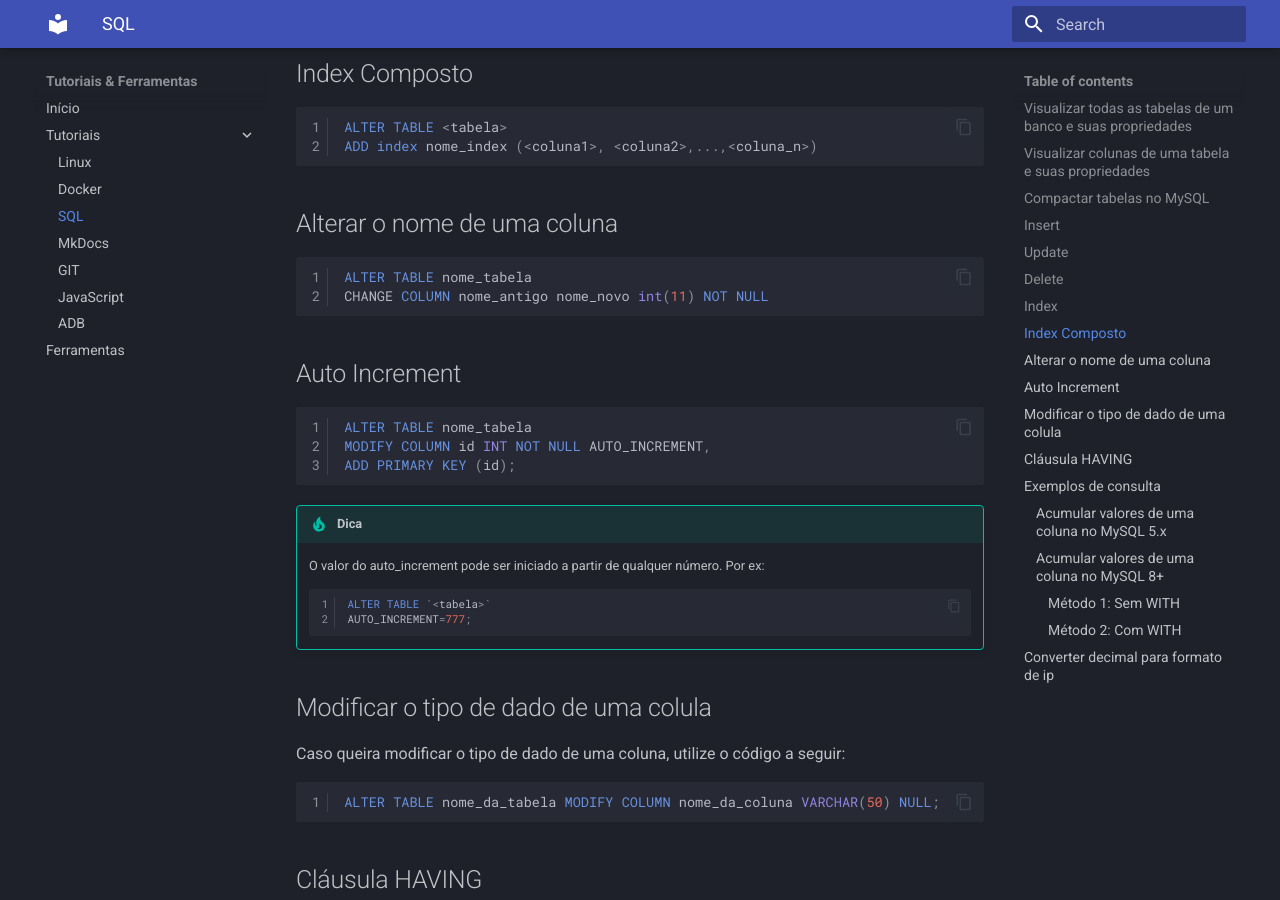
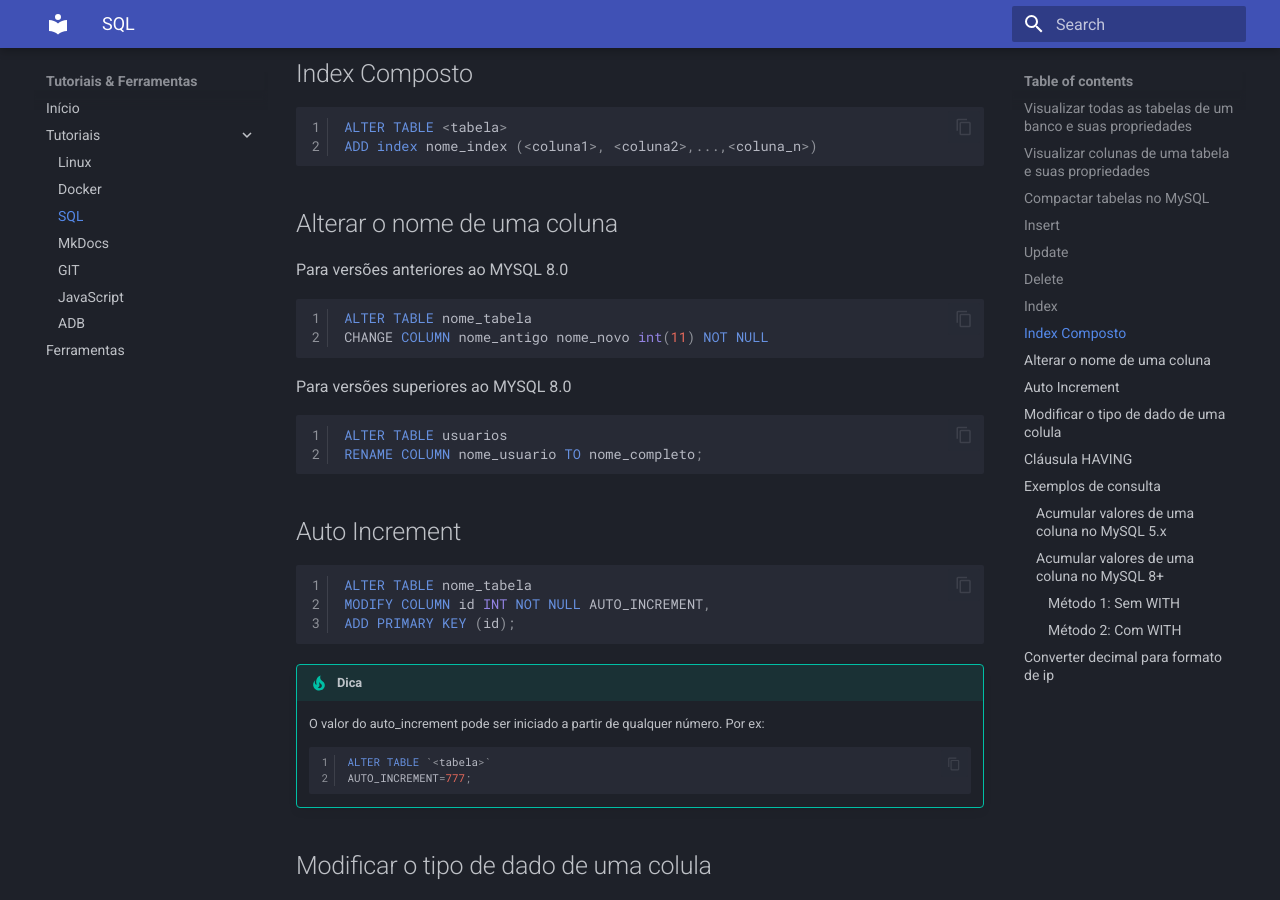
Before and after one commit to birtholive/mkdocs, an MkDocs documentation site: the page built from docs/mysql.md, in a window 1280 px wide and 900 px high, scrolled down 1212 px. Built offline with MkDocs 1.6.1 and Material for MkDocs 9.7.7, drawn with Linux system fonts in a browser that asks for light colours.

Commit message:
ADD - Instruções para alterar o nome de colunas no MySQL, incluindo suporte para versões anteriores e superiores ao MySQL 8.0

````diff
--- a/docs/mysql.md
+++ b/docs/mysql.md
@@ -50,10 +50,17 @@ ADD index nome_index (<coluna1>, <coluna2>,...,<coluna_n>)
 ```
 
 ## Alterar o nome de uma coluna
+Para versões anteriores ao MYSQL 8.0
 ```sql
 ALTER TABLE nome_tabela
 CHANGE COLUMN nome_antigo nome_novo int(11) NOT NULL
 ```
+Para versões superiores ao MYSQL 8.0
+```sql
+ALTER TABLE usuarios
+RENAME COLUMN nome_usuario TO nome_completo;
+```
+
 ## Auto Increment
 ```sql
 ALTER TABLE nome_tabela
````
